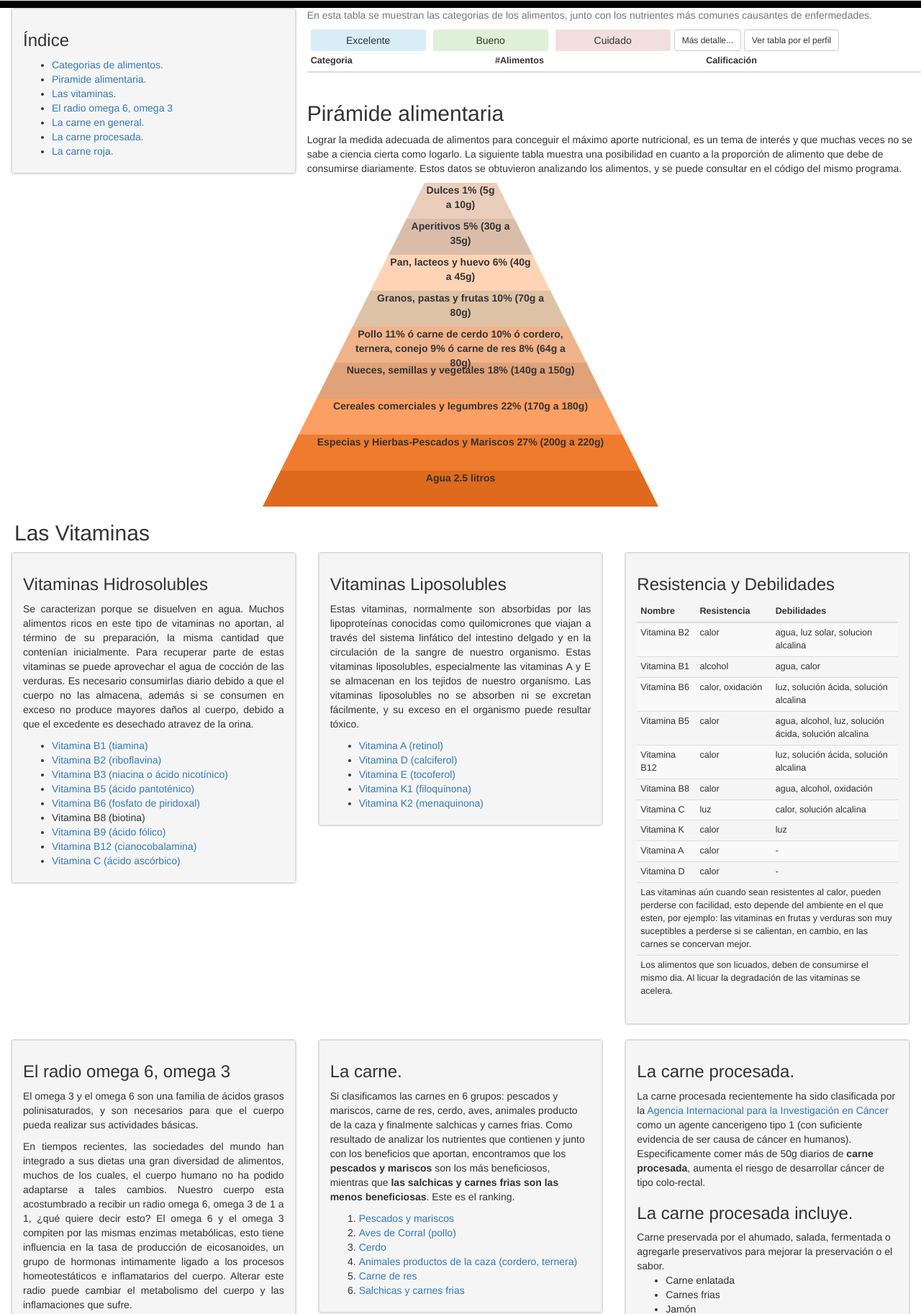
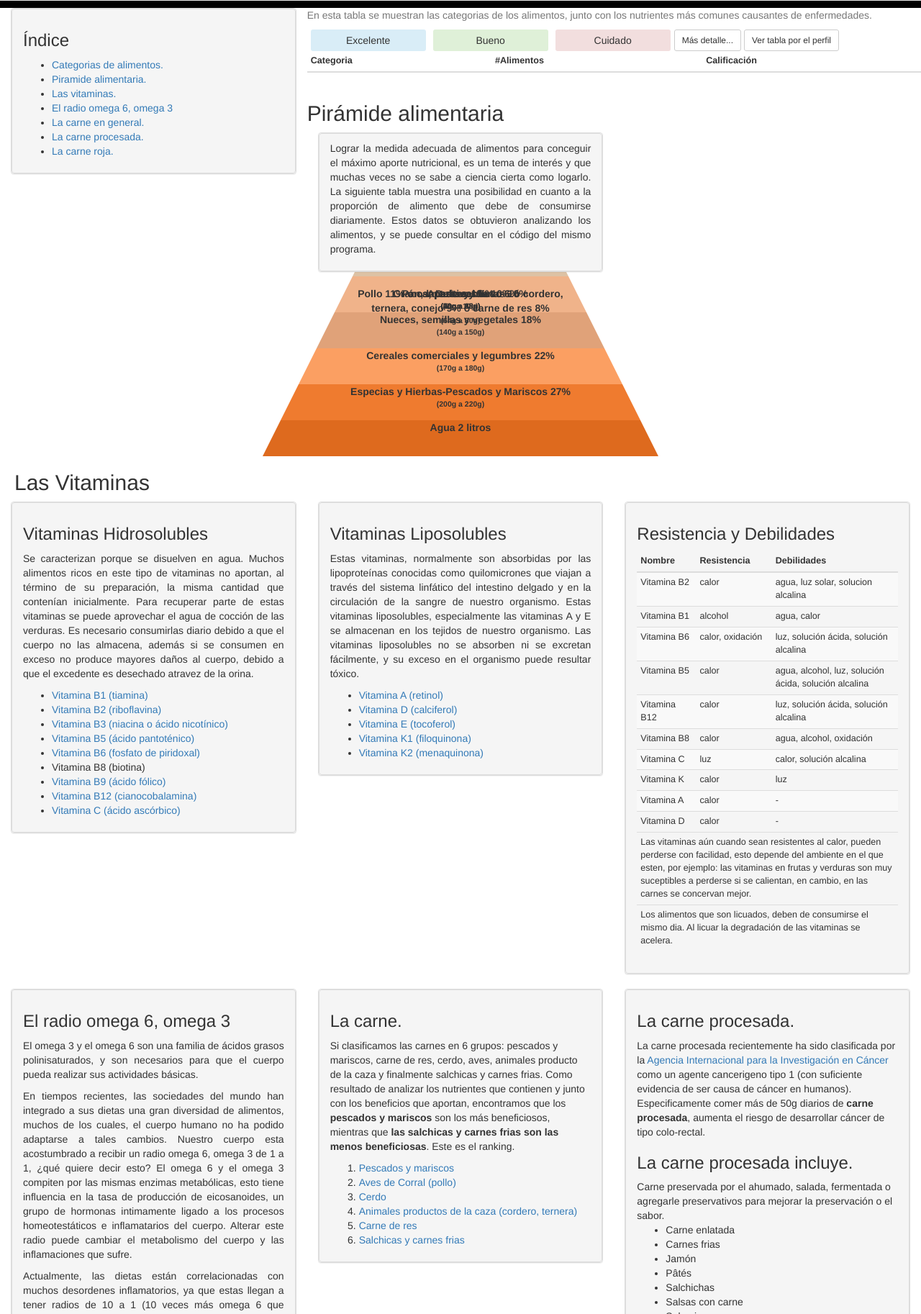
Before and after one commit to elaeon/foods, a Django app: template nutrientes/templates/index.html in a window 1280 px wide. Shown: the part 300-2126 px from the top of the page at 72% size. Run offline with Django 3.2, Linux system fonts and the light colour scheme; the template is opened without the code that fills it, so the values that code supplies are empty; some libraries are stand-ins or nearby versions.

Commit message:
edited index page

```diff
--- a/nutrientes/templates/index.html
+++ b/nutrientes/templates/index.html
@@ -123,18 +123,23 @@
 {% endif %}
 
 <h2 style="margin-left: 20px;" id="piramid">Pirámide alimentaria</h2>
-<p style="margin-left: 20px;">Lograr la medida adecuada de alimentos para conceguir el máximo aporte nutricional, es un tema de interés y que muchas veces no se sabe a ciencia cierta como logarlo. La siguiente tabla muestra una posibilidad en cuanto a la proporción de alimento que debe de consumirse diariamente. Estos datos se obtuvieron analizando los alimentos, y se puede consultar en el código del mismo programa.</p>
-
+<div class="col-sm-6 col-md-4">
+    <div class="panel panel-default">
+        <div class="panel-heading list-group-item">
+            <p style="text-align:justify;">Lograr la medida adecuada de alimentos para conceguir el máximo aporte nutricional, es un tema de interés y que muchas veces no se sabe a ciencia cierta como logarlo. La siguiente tabla muestra una posibilidad en cuanto a la proporción de alimento que debe de consumirse diariamente. Estos datos se obtuvieron analizando los alimentos, y se puede consultar en el código del mismo programa.</p>
+        </div>
+    </div>
+</div>
 <div class="pyramid-container">
-<div id="pyramid-level-9" class="piramid-font">Dulces 1% (5g a 10g)</div>
-<div id="pyramid-level-8" class="piramid-font">Aperitivos 5% (30g a 35g)</div>
-<div id="pyramid-level-7" class="piramid-font">Pan, lacteos y huevo 6% (40g a 45g)</div>
-<div id="pyramid-level-6" class="piramid-font">Granos, pastas y frutas 10% (70g a 80g)</div>
-<div id="pyramid-level-5" class="piramid-font">Pollo 11% ó carne de cerdo 10% ó cordero, ternera, conejo 9% ó carne de res 8% (64g a 80g)</div>
-<div id="pyramid-level-4" class="piramid-font">Nueces, semillas y vegetales 18% (140g a 150g)</div>
-<div id="pyramid-level-3" class="piramid-font">Cereales comerciales y legumbres 22% (170g a 180g)</div>
-<div id="pyramid-level-2" class="piramid-font">Especias y Hierbas-Pescados y Mariscos 27% (200g a 220g)</div>
-<div id="pyramid-level-1" class="piramid-font">Agua 2.5 litros</div>
+<div id="pyramid-level-9" class="piramid-font">Dulces 1% <div style="font-size:75%;">(5g a 10g)</div></div>
+<div id="pyramid-level-8" class="piramid-font">Aperitivos 5% <div style="font-size:75%;">(30g a 35g)</div></div>
+<div id="pyramid-level-7" class="piramid-font">Pan, lacteos y huevo 6% <div style="font-size:75%;">(40g a 45g)</div></div>
+<div id="pyramid-level-6" class="piramid-font">Granos, pastas y frutas 10% <div style="font-size:75%;">(70g a 80g)</div></div>
+<div id="pyramid-level-5" class="piramid-font">Pollo 11% ó carne de cerdo 10% ó cordero, ternera, conejo 9% ó carne de res 8% <div style="font-size:75%;">(64g a 80g)</div></div>
+<div id="pyramid-level-4" class="piramid-font">Nueces, semillas y vegetales 18% <div style="font-size:75%;">(140g a 150g)</div></div>
+<div id="pyramid-level-3" class="piramid-font">Cereales comerciales y legumbres 22% <div style="font-size:75%;">(170g a 180g)</div></div>
+<div id="pyramid-level-2" class="piramid-font">Especias y Hierbas-Pescados y Mariscos 27% <div style="font-size:75%;">(200g a 220g)</div></div>
+<div id="pyramid-level-1" class="piramid-font">Agua 2 litros</div>
 </div>
 
 
```
